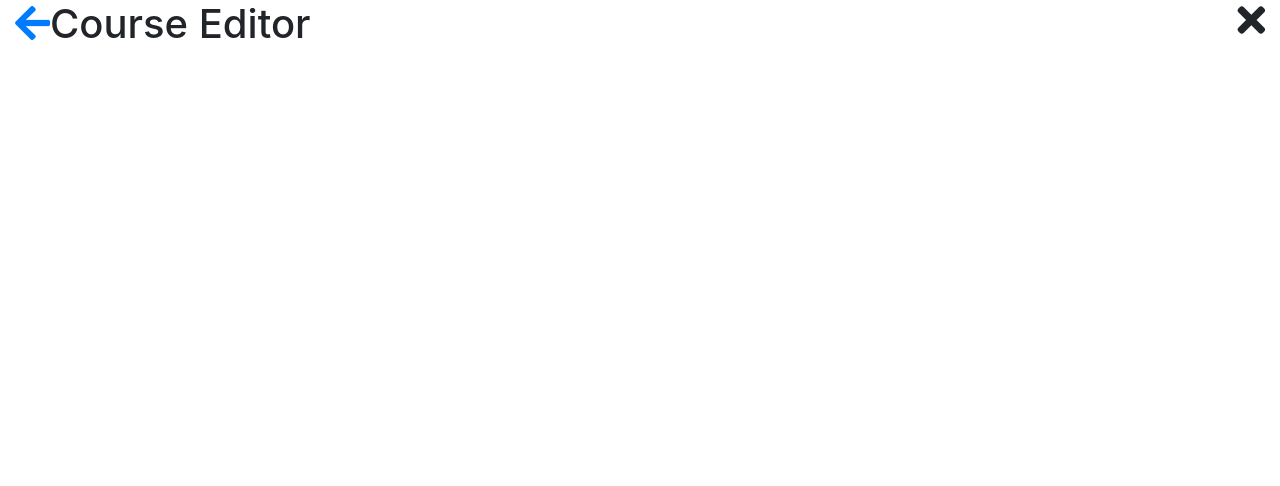
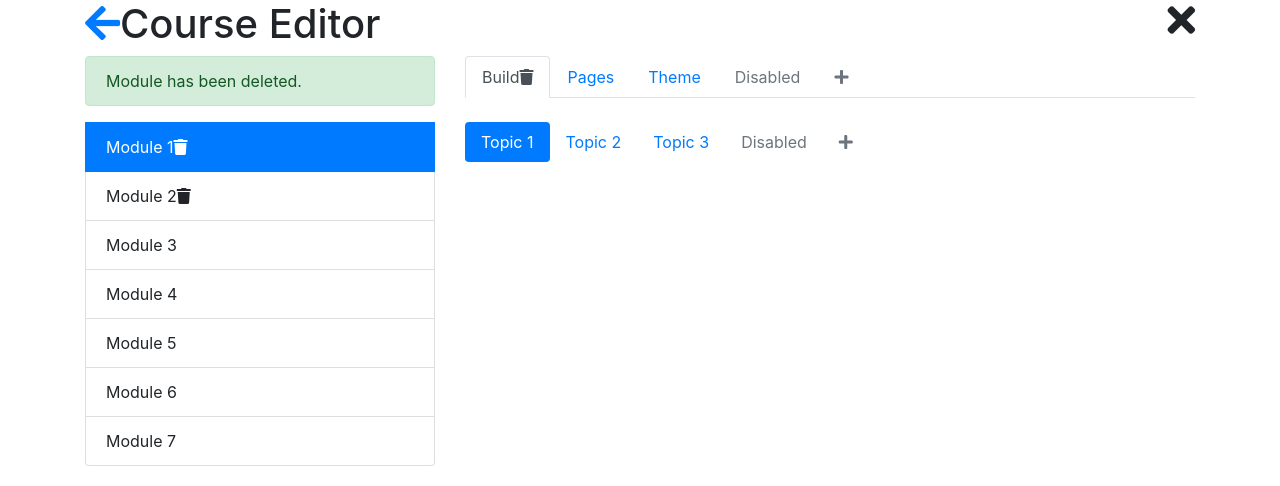
Before and after one commit to heller166/wbdv-sp21-01-juan-alfaro-client-react, a React (Create React App) app: page /editor in a window 1280 px wide. Shown: the top 486 px of the page. Built offline with nearby package versions, Linux system fonts and the light colour scheme.

Commit message:
Adds course editor page

```diff
--- a/src/components/course-editor.js
+++ b/src/components/course-editor.js
@@ -2,6 +2,7 @@ import React from 'react'
 import {Link} from "react-router-dom";
 
 const CourseEditor = ({history}) =>
+    <div className="container">
         <h1>
             <Link to="/courses/table">
                 <i className="fas fa-arrow-left"/>
@@ -10,6 +11,73 @@ const CourseEditor = ({history}) =>
             <i className="fas fa-times float-right"
                onClick={() => history.goBack()}/>
         </h1>
+        <div className="row">
+            <div className="col-4">
+                <ul className="list-group">
+                    <div className="alert alert-success">
+                        Module has been deleted.
+                    </div>
+                    <li className="list-group-item active">
+                        Module 1
+                        <i className="pull-right fa fa-trash"/>
+                    </li>
+                    <li className="list-group-item">
+                        Module 2
+                        <i className="pull-right fa fa-trash"/>
+                    </li>
+                    <li className="list-group-item">Module 3</li>
+                    <li className="list-group-item">Module 4</li>
+                    <li className="list-group-item">Module 5</li>
+                    <li className="list-group-item">Module 6</li>
+                    <li className="list-group-item">Module 7</li>
+                </ul>
+            </div>
+            <div className="col-8">
+                <ul className="nav nav-tabs">
+                    <li className="nav-item">
+                        <a className="nav-link active" aria-current="page" href="#">
+                            Build
+                            <i className="pull-right fa fa-trash"/>
+                        </a>
+                    </li>
+                    <li className="nav-item">
+                        <a className="nav-link" href="#">Pages</a>
+                    </li>
+                    <li className="nav-item">
+                        <a className="nav-link" href="#">Theme</a>
+                    </li>
+                    <li className="nav-item">
+                        <a className="nav-link disabled" href="#" tabIndex="-1" aria-disabled="true">Disabled</a>
+                    </li>
+                    <li className="nav-item">
+                        <a className="nav-link disabled" href="#" tabIndex="-1" aria-disabled="true">
+                            <i className="fa fa-plus"/>
+                        </a>
+                    </li>
+                </ul>
+                <br/>
+                <ul className="nav nav-pills">
+                    <li className="nav-item">
+                        <a className="nav-link active" aria-current="page" href="#">Topic 1</a>
+                    </li>
+                    <li className="nav-item">
+                        <a className="nav-link" href="#">Topic 2</a>
+                    </li>
+                    <li className="nav-item">
+                        <a className="nav-link" href="#">Topic 3</a>
+                    </li>
+                    <li className="nav-item">
+                        <a className="nav-link disabled" href="#" tabIndex="-1" aria-disabled="true">Disabled</a>
+                    </li>
+                    <li className="nav-item">
+                        <a className="nav-link disabled" href="#" tabIndex="-1" aria-disabled="true">
+                            <i className="fa fa-plus"/>
+                        </a>
+                    </li>
+                </ul>
+            </div>
+        </div>
+    </div>
 
 
 export default CourseEditor
```
Lines whose indentation alone changed are shown as unchanged.
